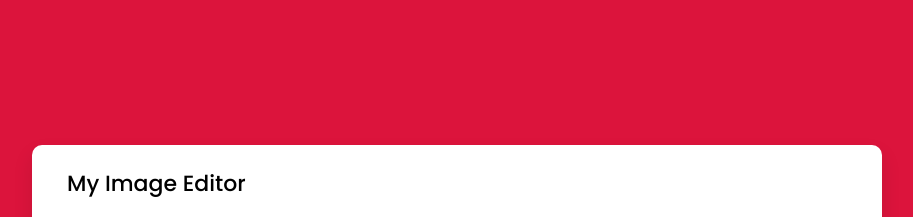
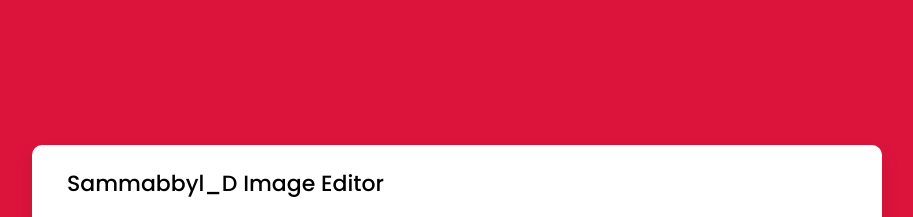
Before and after one commit to Samuel3310/sammabbyl.github.io, a plain HTML site: page index.html in a window 1280 px wide. Shown: the top 217 px of the page, without its empty margins (183-1096 px from the left). Drawn offline with nearby package versions, Linux system fonts and the light colour scheme; grey boxes are pictures that could not be loaded.

Commit message:
Here is my personal image site

```diff
--- a/index.html
+++ b/index.html
@@ -10,7 +10,7 @@
   </head>
   <body>
     <div class="container disable">
-        <h2>My Image Editor</h2>
+        <h2>Sammabbyl_D Image Editor</h2>
         <div class="wrapper">
             <div class="editor-panel">
                 <div class="filter">
```
